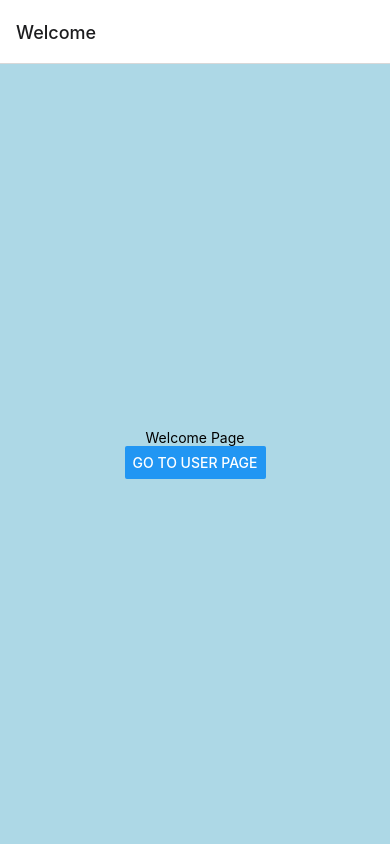
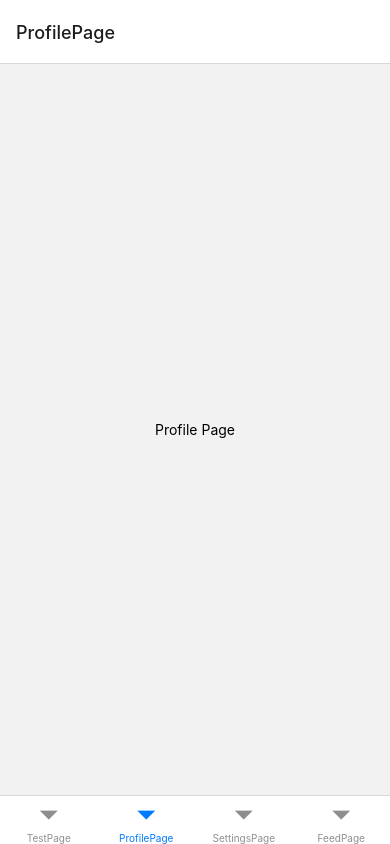
Before and after one commit to mtzngn/detox_demo, a React Native app: screen /ProfilePage in a window 390 px wide. Built offline with nearby package versions, Linux system fonts and the light colour scheme.

Commit message:
a few more placeholder page created to create nested navigaion

```diff
--- a/App.js
+++ b/App.js
@@ -1,27 +1,39 @@
 import React from 'react';
 import {NavigationContainer} from '@react-navigation/native';
 import {createNativeStackNavigator} from '@react-navigation/native-stack';
+import {createBottomTabNavigator} from '@react-navigation/bottom-tabs';
 import WelcomePage from './src/Pages/WelcomePage/WelcomePage';
 import UserPage from './src/Pages/UserPage/UserPage';
 import TestPage from './src/Pages/TestPage/TestPage';
+import ProfilePage from './src/Pages/ProfilePage/ProfilePage';
+import SettingsPage from './src/Pages/SettingsPage/SettingsPage';
+import FeedPage from './src/Pages/FeedPage/FeedPage';
 import {Text} from 'react-native';
 
 const Stack = createNativeStackNavigator();
+const Tab = createBottomTabNavigator();
 function LogoTitle() {
   return <Text>LOGO TITLE</Text>;
 }
-// function Home() {
-//   return (
-//     <Tab.Navigator>
-//       <Tab.Screen name="Feed" component={Feed} />
-//       <Tab.Screen name="Messages" component={Messages} />
-//     </Tab.Navigator>
-//   );
-// }
+function Home() {
+  return (
+    <Tab.Navigator>
+      <Tab.Screen name="TestPage" component={TestPage} />
+      <Tab.Screen name="ProfilePage" component={ProfilePage} />
+      <Tab.Screen name="SettingsPage" component={SettingsPage} />
+      <Tab.Screen name="FeedPage" component={FeedPage} />
+    </Tab.Navigator>
+  );
+}
 const App = () => {
   return (
     <NavigationContainer>
-      <Stack.Navigator initialRouteName="Welcome">
+      <Stack.Navigator initialRouteName="Home">
+        <Stack.Screen
+          name="Home"
+          component={Home}
+          options={{headerShown: false}}
+        />
         <Stack.Screen name="Welcome" component={WelcomePage} />
         <Stack.Screen
           name="UserPage"
@@ -30,7 +42,6 @@ const App = () => {
             headerTitle: props => <LogoTitle {...props} />,
           }}
         />
-        <Stack.Screen name="TestPage" component={TestPage} />
       </Stack.Navigator>
     </NavigationContainer>
   );
--- /dev/null
+++ b/src/Pages/FeedPage/FeedPage.js
@@ -0,0 +1,21 @@
+import React from 'react';
+import {View, Text, StyleSheet} from 'react-native';
+
+const FeedPage = () => {
+  return (
+    <View style={styles.container}>
+      <Text>Feed Page</Text>
+    </View>
+  );
+};
+
+const styles = StyleSheet.create({
+  container: {
+    flex: 1,
+    justifyContent: 'center',
+    alignItems: 'center',
+    backgroundColor: 'lightbrown',
+  },
+});
+
+export default FeedPage;
--- /dev/null
+++ b/src/Pages/ProfilePage/ProfilePage.js
@@ -0,0 +1,21 @@
+import React from 'react';
+import {View, Text, StyleSheet} from 'react-native';
+
+const ProfilePage = () => {
+  return (
+    <View style={styles.container}>
+      <Text>Profile Page</Text>
+    </View>
+  );
+};
+
+const styles = StyleSheet.create({
+  container: {
+    flex: 1,
+    justifyContent: 'center',
+    alignItems: 'center',
+    backgroundColor: 'lightbrown',
+  },
+});
+
+export default ProfilePage;
--- /dev/null
+++ b/src/Pages/SettingsPage/SettingsPage.js
@@ -0,0 +1,21 @@
+import React from 'react';
+import {View, Text, StyleSheet} from 'react-native';
+
+const SettingPage = () => {
+  return (
+    <View style={styles.container}>
+      <Text>Settings Page</Text>
+    </View>
+  );
+};
+
+const styles = StyleSheet.create({
+  container: {
+    flex: 1,
+    justifyContent: 'center',
+    alignItems: 'center',
+    backgroundColor: 'lightbrown',
+  },
+});
+
+export default SettingPage;
--- a/src/Pages/TestPage/TestPage.js
+++ b/src/Pages/TestPage/TestPage.js
@@ -1,10 +1,14 @@
 import React from 'react';
-import {View, Text, StyleSheet} from 'react-native';
+import {View, Text, StyleSheet, Button} from 'react-native';
 
-const TestPage = () => {
+const TestPage = ({navigation}) => {
   return (
     <View style={styles.container}>
-      <Text>User Page</Text>
+      <Text>Test Page</Text>
+      <Button
+        title="Go to Test Page"
+        onPress={() => navigation.navigate('Welcome')}
+      />
     </View>
   );
 };
```
